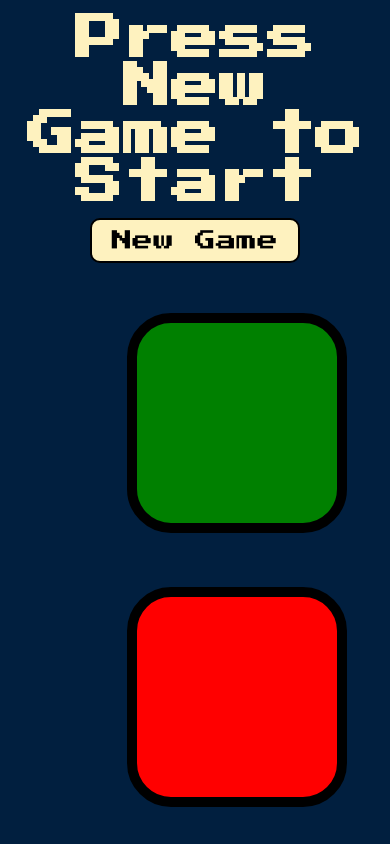
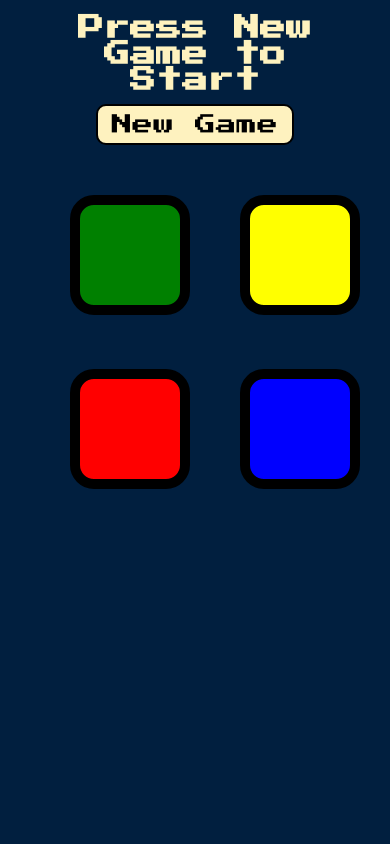
Before and after one commit to Hardik-Shah-Here/Simon-Game, a plain HTML site: page index.html in a window 390 px wide. Shown: the top 844 px of the page. Drawn offline with nearby package versions, Linux system fonts and the light colour scheme.

Commit message:
fully responsive

```diff
--- a/game.js
+++ b/game.js
@@ -34,7 +34,7 @@ function checkAnswer(currentLevel)
         $("body").addClass("game-over");
         setTimeout(function(){
             $("body").removeClass("game-over");
-        }, 200);
+        }, 300);
 
         $("#level-title").text("Game Over! Press New Game to Restart");
     }
@@ -49,7 +49,7 @@ function nextSequence()
     let randomChosenColour = buttonColours[randomNumber];
     gamePattern.push(randomChosenColour);
 
-    $("#"+randomChosenColour).fadeOut(200).fadeIn(200);
+    $("#"+randomChosenColour).fadeIn(100).fadeOut(100).fadeIn(100);
     playSound(randomChosenColour);
 
     $("#level-title").text("Level "+level);
--- a/index.html
+++ b/index.html
@@ -3,8 +3,11 @@
 
 <head>
   <meta charset="utf-8">
+  <meta http-equiv="X-UA-Compatible" content="IE=edge">
+  <meta name="viewport" content="width=device-width, initial-scale=1.0">
   <title>Simon</title>
   <link rel="stylesheet" href="styles.css">
+  <link rel="stylesheet" href="resp.css">
   <link href="https://fonts.googleapis.com/css?family=Press+Start+2P" rel="stylesheet">
   <script src="https://ajax.googleapis.com/ajax/libs/jquery/3.5.1/jquery.min.js"></script>
 </head>
--- /dev/null
+++ b/resp.css
@@ -0,0 +1,24 @@
+@media screen and (max-width: 1104px){
+    #level-title{
+        font-size: 26px;
+    }
+
+    button{
+        padding: 8px 14px;
+    }
+
+    .container {
+        display: flex;
+        width: 80%;
+        margin: auto;
+        justify-content: space-evenly;
+        align-items: center;
+    }
+}
+
+@media screen and (max-width: 703px){
+    .btn{
+        width: 100px;
+        height: 100px;
+    }
+}
```
